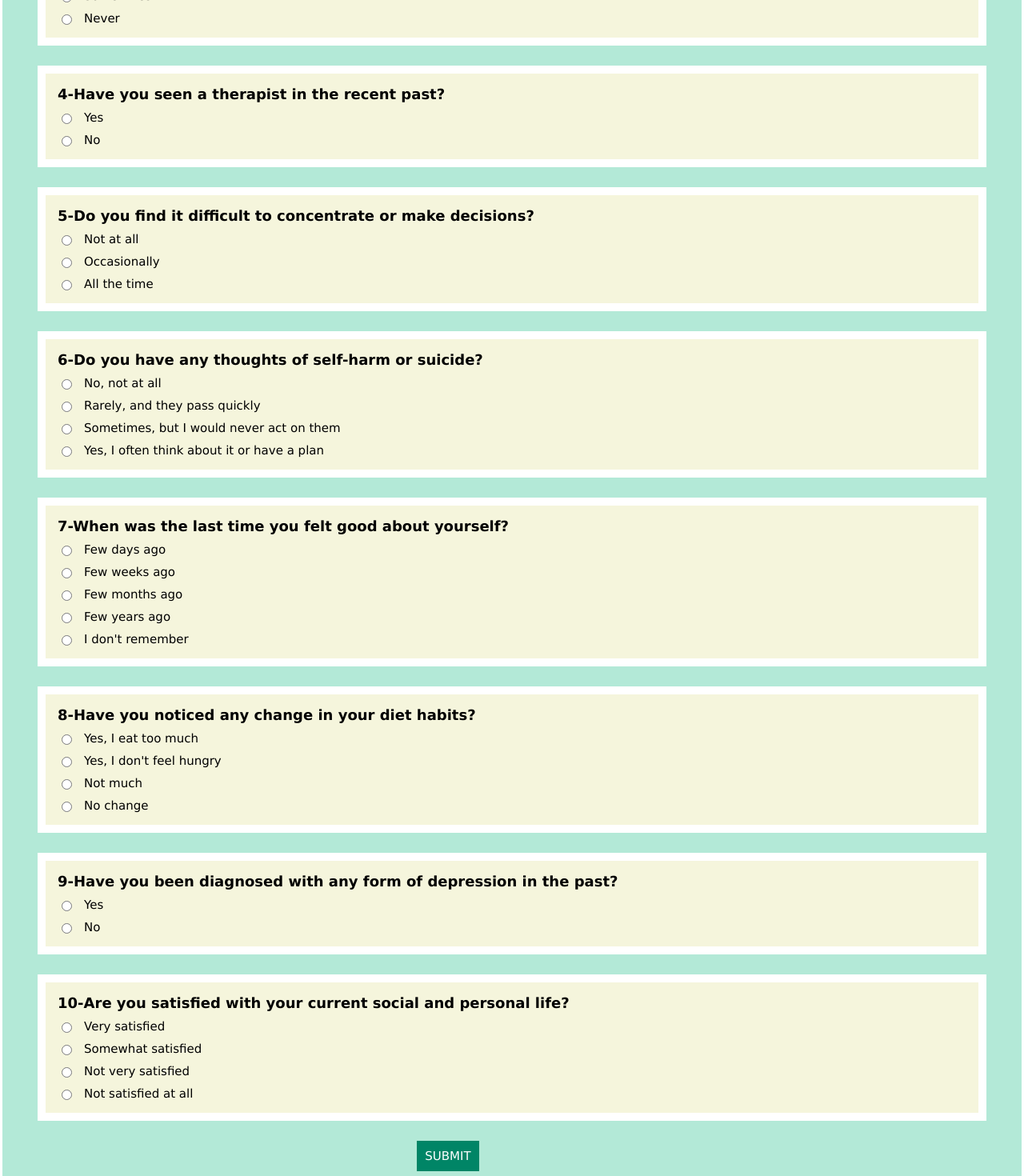
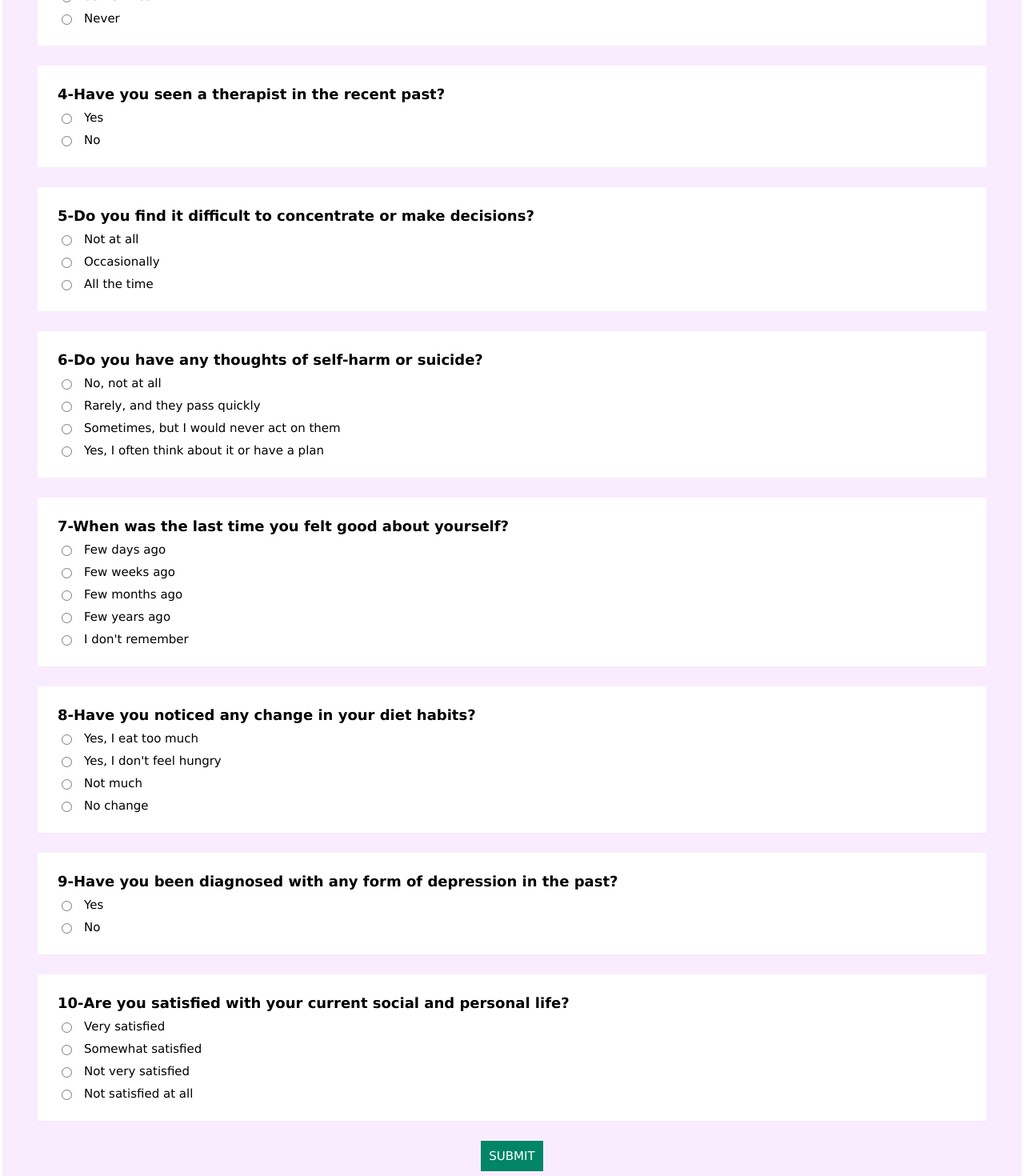
Before and after one commit to Amitkumar71/SIH, a React (Create React App) app in the folder prototype/: page /questionnaire in a window 1280 px wide. Shown: the part 680-2150 px from the top of the page at 80% size. Built offline with nearby package versions, Linux system fonts and the light colour scheme.

Commit message:
Final Updates

```diff
--- a/prototype/src/Components/FunActivities.css
+++ b/prototype/src/Components/FunActivities.css
@@ -4,11 +4,14 @@
   border-radius: 12px;
   margin-top: 10px;
   color: white;
-  position:sticky;
+  justify-content: center;
+  position: sticky;
+  display: flex;
+  align-items: center;
+  width: 100%;
   margin-bottom: 5%;
   margin-left: auto;
   margin-right: 160px;
-
 }
 .menu {
     width: 100%;
@@ -21,8 +24,11 @@
   .menu .menuTitle {
     font-family: 'Times New Roman', Times, serif;
     font-size: 50px;
+    display: flex;
     text-transform: uppercase;
     color: rgb(9, 122, 9);
+    justify-content: center;
+    margin-left: 14%;
   }
 
   .menuList , .menuList1{
--- a/prototype/src/Components/OurServices.css
+++ b/prototype/src/Components/OurServices.css
@@ -1,11 +1,11 @@
 .services-container {
   text-align: center;
-  color: #fff;
+  color:black;
   font-family: Arial, sans-serif;
 }
 
 .service-item {
-  background-color: rgb(60, 60, 78);
+  background-color: rgb(249, 236, 255);
   padding: 10px;
   margin: 10px 0;
   border-radius: 0px 59px;
@@ -22,13 +22,9 @@
   color: #00ffcc;
 }
 
-.service-item p {
-  color: white;
-}
-
 .main {
-  background-color: rgb(60, 60, 78);
-  color: white;
+  background-color: rgb(249, 236, 255);
+  color: black;
   display: flex;
   flex-direction: column;
   justify-content: flex-end;
--- a/prototype/src/Components/OurServices.jsx
+++ b/prototype/src/Components/OurServices.jsx
@@ -11,19 +11,19 @@ const ServicesComponent = () => {
     <div className="services-container">
       <div className="service-item">
         <i className="fas fa-clock"></i>
-        <Link><p>SELF<br/>ASSESMENT</p></Link>
+        <Link style={{textDecoration: 'none'}} to="/"><p>SELF<br/>ASSESMENT</p></Link>
       </div>
       <div className="service-item">
         <i className="fas fa-map-marker-alt"></i>
-        <Link><p>Nearby<br/>Help</p></Link>
+        <Link style={{textDecoration: 'none'}} to="/"><p>Nearby<br/>Help</p></Link>
       </div>
       <div className="service-item">
         <i className="fas fa-heartbeat"></i>
-        <Link to="/activities"><p>Fun<br/>Activities</p></Link>
+        <Link style={{textDecoration: 'none'}} to="/activities" ><p>Fun<br/>Activities</p></Link>
       </div>
       <div className="service-item">
         <i className="fas fa-heartbeat"></i>
-        <Link><p>Healthy<br/>Lifestyle</p></Link>
+        <Link style={{textDecoration: 'none'}} to="/"><p>Healthy<br/>Lifestyle</p></Link>
       </div>
 
     </div>
--- a/prototype/src/Components/Questionnaire.css
+++ b/prototype/src/Components/Questionnaire.css
@@ -1,7 +1,7 @@
 .questionnair-main{
   margin:3px;
   padding: 6px;
-  background-color: rgb(179, 233, 215);
+  background-color: rgb(249, 236, 255);
 }
 h2{
   font-family:'Franklin Gothic Medium', 'Arial Narrow', Arial, sans-serif;
@@ -12,7 +12,7 @@ h2{
   margin-bottom: 25px;
   padding: 15px;
   border: 10px solid white;
-  background-color: beige;
+  background-color: white;
   display: flex;
   flex-direction: column;
   gap: 10px;
@@ -22,14 +22,14 @@ h2{
   flex-direction: column;
   align-items: center;
   justify-content: center;
-  background-color: rgb(179, 233, 215);
+  background-color: rgb(249, 236, 255);
   padding: 10px;
   margin: 10px;
 }
 .question-label {
   font-size: 18px;
   font-weight: bold;
-  background-color: beige;
+  background-color: white;
 }
 
 .option {
@@ -37,7 +37,7 @@ h2{
   display: flex;
   align-items: center;
   font-size: 30px;
-  background-color: beige;
+  background-color: white;
 }
 
 input[type="radio"] {
@@ -46,7 +46,7 @@ input[type="radio"] {
 
 label {
   font-size: 15px;
-  background-color: beige;
+  background-color: white;
   font-family: Verdana, Geneva, Tahoma, sans-serif;
 }
 
--- a/prototype/src/Components/SelfAssessment.css
+++ b/prototype/src/Components/SelfAssessment.css
@@ -44,6 +44,7 @@
 @media (max-width: 768px) {
   .self-assessment-container {
     min-height: auto;
+    margin-top:40%
   }
 
   .content {
--- a/prototype/src/Components/Stories.jsx
+++ b/prototype/src/Components/Stories.jsx
@@ -14,13 +14,13 @@ const SuccessStories = () => {
     },
     {
       id: 2,
-      image: image2,
+      image: image3,
       review: "'The articles, tips, and community support have been invaluable in helping me navigate stress and find a sense of calm. I've never felt more in control of my mental health. I'm so grateful for this resource!'",
       rating: 5,
     },
     {
       id: 3,
-      image: image3,
+      image: image2,
       review: "'The guided meditation sessions have become a part of my daily routine, and I can't express how much they've improved my overall well-being. It's like having a personal stress coach in my pocket. Thank you!'",
       rating: 3,
     },
--- a/prototype/src/Components/TopSection.css
+++ b/prototype/src/Components/TopSection.css
@@ -31,20 +31,25 @@
  }
  @media (max-width: 500px) {
   .top {
-    height: 450px;
-    background-size: 100%, 100%;
+    height: 250px;
+    background-size: 0%, 100%;
     border: none;
   }
 
   .top-content {
-    width: 96%;
-    margin-top: 55%;
+    width: 100%;
+    margin-top: 108%;
     margin-right: 0;
-    padding: 8px;
+    padding: 0px;
   }
 
   .top-content p {
     font-size: 16px;
+    padding: 0px 20px;
+  }
+  .top-content h2{
+    font-size: 25px;
+    padding: 0px 20px;
   }
 
   .top button {
```
